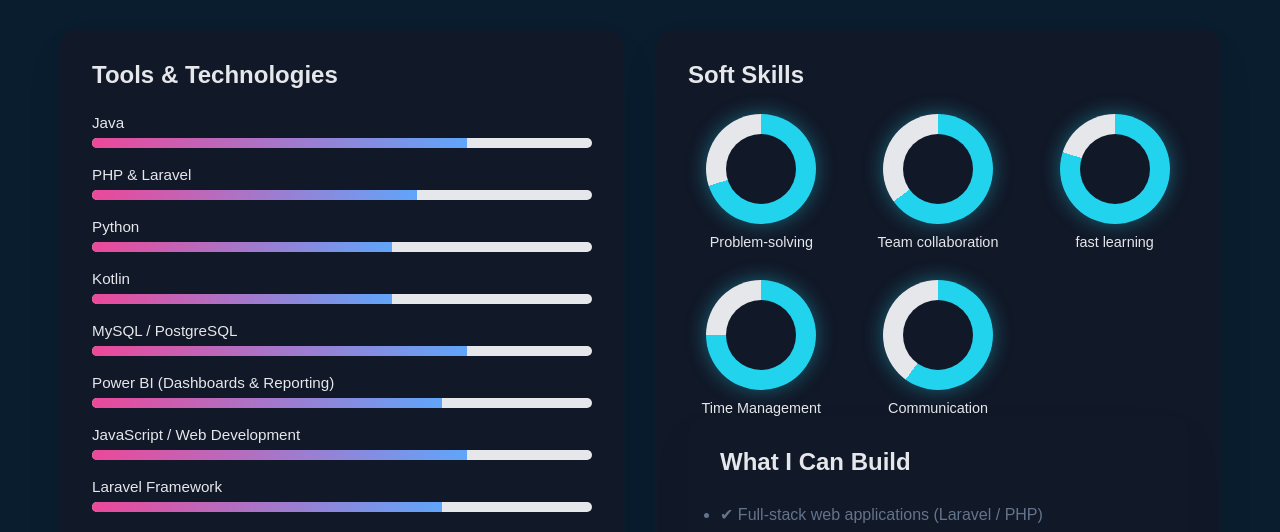
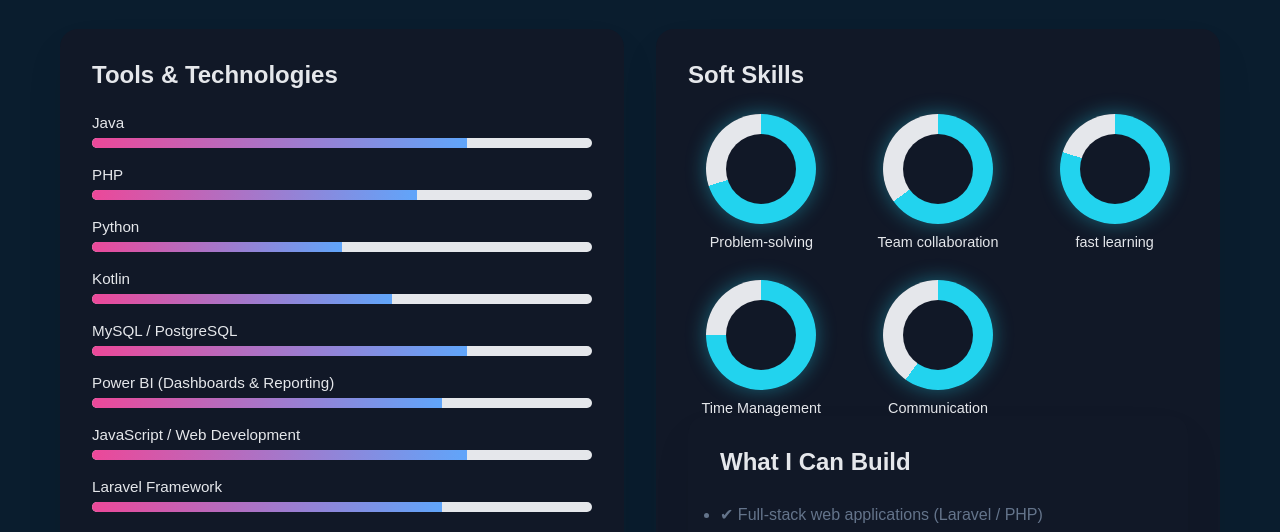
Before and after one commit to LungiPhakz/my-portfolia-repo, a plain HTML site: page skills.html in a window 1280 px wide. Shown: the part 251-783 px from the top of the page. Drawn offline with Linux system fonts and the light colour scheme.

Commit message:
css changes.

```diff
--- a/skills.html
+++ b/skills.html
@@ -176,13 +176,13 @@
         </div>
 
         <div class="tech-skill">
-          <span>PHP & Laravel</span>
+          <span>PHP</span>
           <div class="progress"><div style="width:65%"></div></div>
         </div>
 
         <div class="tech-skill">
           <span>Python</span>
-          <div class="progress"><div style="width:60%"></div></div>
+          <div class="progress"><div style="width:50%"></div></div>
         </div>
 
         <div class="tech-skill">
```
